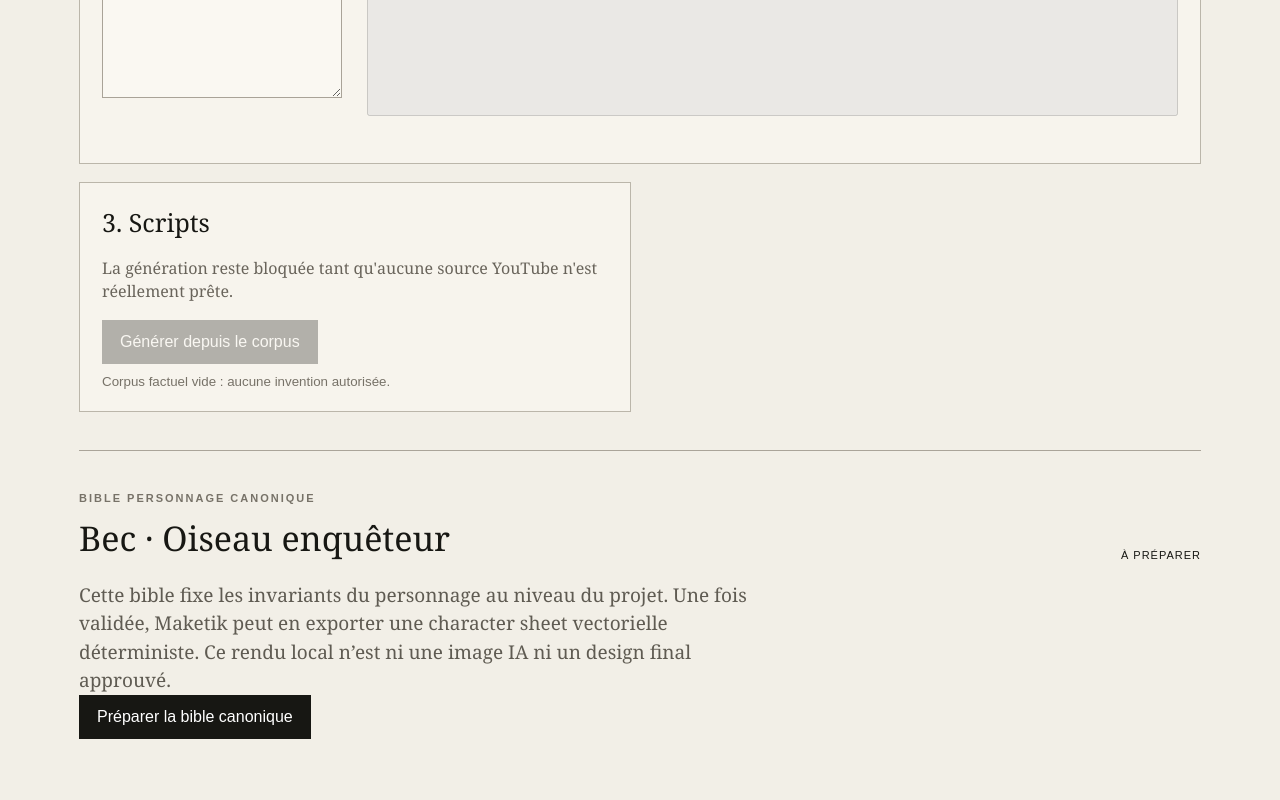
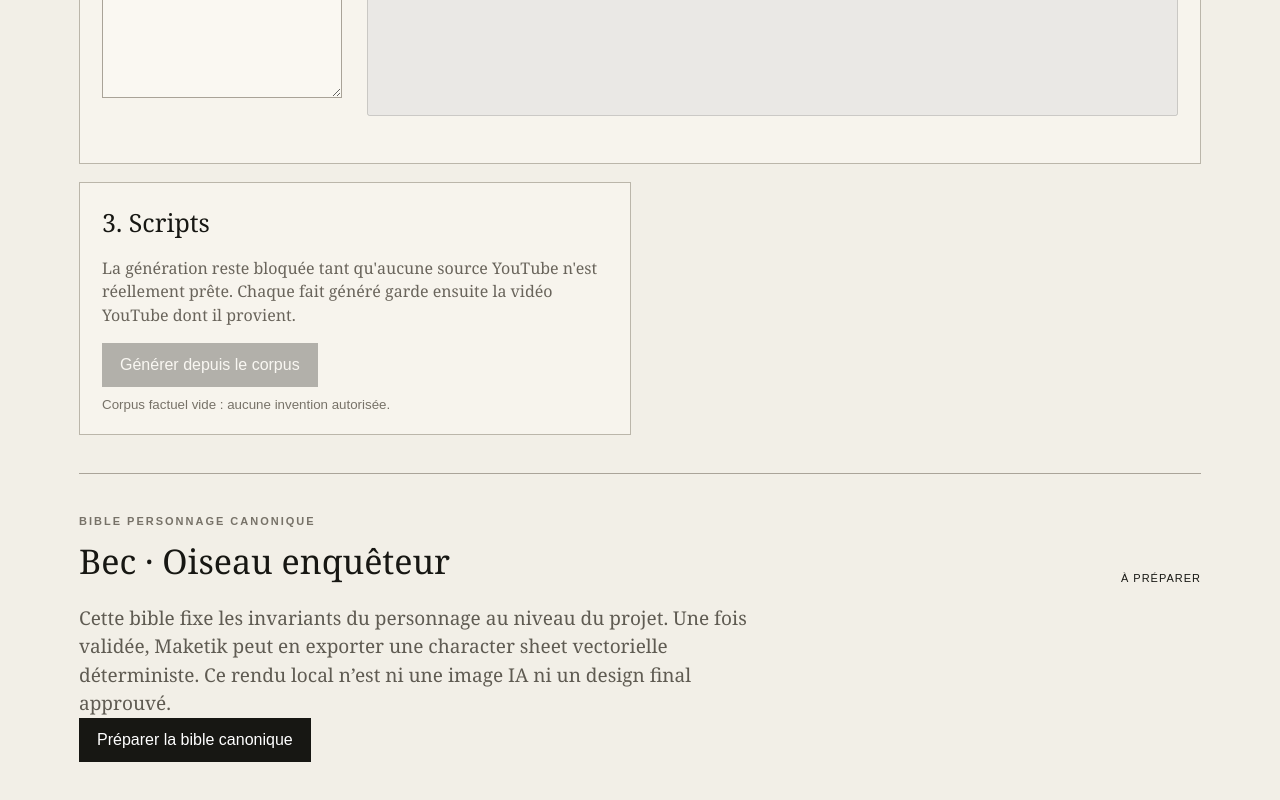
Before and after one commit to ludodulac/Maketik, a Next.js app: page /gain-fric in a window 1280 px wide. Shown: the part 2290-3090 px from the top of the page. Built offline with nearby package versions, Linux system fonts and the light colour scheme.

Commit message:
Show YouTube provenance for Gain fric script facts

```diff
--- a/app/gain-fric/page.js
+++ b/app/gain-fric/page.js
@@ -24,6 +24,15 @@ const initialProject=()=>({
   status:'sources_ready',inspection:null,youtubeCorpus:null,transcript:null,tiktokEvidence:{},scripts:[],editorialProfile:null,lastGeneration:null,characterBible:null
 });
 
+function ScriptFacts({script}){
+  const detailed=Array.isArray(script.sourceFactsDetailed)?script.sourceFactsDetailed:[];
+  if(detailed.length){
+    return <details><summary>Faits source utilisés · provenance YouTube</summary><ul>{detailed.map((fact,n)=><li key={n}><b>{fact.sourceLabel||'SOURCE YOUTUBE'}</b>{' · '}{fact.text}{fact.sourceUrl&&<><br/><small>{fact.sourceUrl}</small></>}{fact.sourceExcerpt&&<><br/><small>Extrait vérifié : “{fact.sourceExcerpt}”</small></>}{fact.provenanceVerified===false&&<><br/><small className="blockHint">Provenance non vérifiée automatiquement : à contrôler avant validation.</small></>}</li>)}</ul></details>;
+  }
+  if(script.sourceFacts?.length) return <details><summary>Faits source utilisés</summary><ul>{script.sourceFacts.map((fact,n)=><li key={n}>{fact}</li>)}</ul></details>;
+  return null;
+}
+
 export default function GainFricPage(){
   const [project,setProject]=useState(initialProject());
   const [notice,setNotice]=useState('');
@@ -49,8 +58,8 @@ export default function GainFricPage(){
       const r=await fetch('/api/generate-scripts',{method:'POST',headers:{'content-type':'application/json'},body:JSON.stringify({projectName:project.name,universe:'Oiseau enquêteur',character:'Bec',references:refs,transcript:project.transcript.text})});
       const data=await r.json();if(!r.ok||!data.ok)throw new Error(data.error||'Génération impossible');
       const scripts=mergeGeneratedScripts(project.scripts,data.scripts,data,uid);
-      updateProject(project.id,{scripts,editorialProfile:data.editorialProfile,lastGeneration:{provider:data.provider,model:data.model,generationMode:data.generationMode,limitations:data.limitations,generatedAt:data.generatedAt},status:'scripts_ready'});
-      setNotice(data.generationMode==='fallback'?`${data.scripts.length} brouillons extractifs créés depuis le corpus factuel uniquement.`:`${data.scripts.length} scripts originaux proposés depuis le corpus factuel.`);
+      updateProject(project.id,{scripts,editorialProfile:data.editorialProfile,lastGeneration:{provider:data.provider,model:data.model,generationMode:data.generationMode,limitations:data.limitations,factualSourceCount:data.factualSourceCount,generatedAt:data.generatedAt},status:'scripts_ready'});
+      setNotice(data.generationMode==='fallback'?`${data.scripts.length} brouillons extractifs créés depuis ${data.factualSourceCount||1} source(s) factuelle(s), avec provenance par vidéo.`:`${data.scripts.length} scripts originaux proposés depuis ${data.factualSourceCount||1} source(s) factuelle(s), avec provenance par vidéo.`);
     }catch(error){setNotice(error.message)}finally{setGenerating(false)}
   }
   function setScriptStatus(id,status){updateProject(project.id,{scripts:(project.scripts||[]).map(s=>s.id===id?{...s,status,validatedAt:status==='validated'?new Date().toISOString():s.validatedAt}:s)})}
@@ -63,11 +72,11 @@ export default function GainFricPage(){
         <div className="panel"><h2>1. Sources réelles</h2><p>La reconnaissance des liens reste séparée de la transcription.</p><button className="primary" onClick={inspectSources} disabled={inspecting}>{inspecting?'Vérification…':'Vérifier les 8 sources'}</button>{project.inspection&&<div className="pipeline"><b>{project.inspection.tiktoks.filter(x=>x.ok).length + project.inspection.youtubes.filter(x=>x.ok).length}</b><span>sources reconnues</span><em>/ 8</em></div>}</div>
         <div className="panel"><h2>Règle de vérité</h2><p>TikTok = structure et rythme seulement. YouTube = matière factuelle seulement. Une vidéo non transcrite ne fournit aucun fait.</p></div>
         <YouTubeCorpusWorkspace project={project} updateProject={updateProject} setNotice={setNotice}/>
-        <div className="panel"><h2>3. Scripts</h2><p>La génération reste bloquée tant qu'aucune source YouTube n'est réellement prête.</p><button className="primary" onClick={generateScripts} disabled={generating||!project.transcript?.text}>{generating?'Génération…':'Générer depuis le corpus'}</button>{!project.transcript?.text&&<small className="blockHint">Corpus factuel vide : aucune invention autorisée.</small>}{project.lastGeneration?.generationMode==='fallback'&&<small className="blockHint">Mode local : brouillons extractifs, pas scripts originaux IA.</small>}</div>
+        <div className="panel"><h2>3. Scripts</h2><p>La génération reste bloquée tant qu'aucune source YouTube n'est réellement prête. Chaque fait généré garde ensuite la vidéo YouTube dont il provient.</p><button className="primary" onClick={generateScripts} disabled={generating||!project.transcript?.text}>{generating?'Génération…':'Générer depuis le corpus'}</button>{!project.transcript?.text&&<small className="blockHint">Corpus factuel vide : aucune invention autorisée.</small>}{project.lastGeneration?.generationMode==='fallback'&&<small className="blockHint">Mode local : brouillons extractifs, pas scripts originaux IA.</small>}</div>
       </div>
       {project.inspection?.tiktoks?.some(source=>source?.ok)&&<TikTokReferenceWorkspace project={project} updateProject={updateProject} setNotice={setNotice}/>}
       <CharacterBibleWorkspace project={project} universeName="Oiseau enquêteur" characterName="Bec" updateProject={updateProject} setNotice={setNotice}/>
-      {(project.scripts||[]).length>0&&<div className="scriptsArea"><div className="sectionTitle"><div><p className="kicker">SCRIPTS GAIN FRIC</p><h2>Propositions à valider</h2></div><span>{project.scripts.filter(s=>s.status==='validated').length} validé(s)</span></div>{project.scripts.map((s,i)=><article className={'scriptCard '+(s.status==='validated'?'validated':'')} key={s.id}><div className="scriptHead"><div><span className="scriptNo">#{String(i+1).padStart(2,'0')}</span><h3>{s.title}</h3><p>{s.angle}</p></div><span className="chip">≈ {s.estimatedSeconds}s</span></div><blockquote>{s.hook}</blockquote><div className="scriptText">{s.script}</div>{s.sourceFacts?.length>0&&<details><summary>Faits source utilisés</summary><ul>{s.sourceFacts.map((fact,n)=><li key={n}>{fact}</li>)}</ul></details>}<div className="inlineActions">{s.status==='validated'?<button onClick={()=>setScriptStatus(s.id,'proposed')}>Retirer la validation</button>:<button className="primary" onClick={()=>setScriptStatus(s.id,'validated')}>✓ Valider ce script</button>}</div></article>)}</div>}
+      {(project.scripts||[]).length>0&&<div className="scriptsArea"><div className="sectionTitle"><div><p className="kicker">SCRIPTS GAIN FRIC</p><h2>Propositions à valider</h2></div><span>{project.scripts.filter(s=>s.status==='validated').length} validé(s)</span></div>{project.scripts.map((s,i)=><article className={'scriptCard '+(s.status==='validated'?'validated':'')} key={s.id}><div className="scriptHead"><div><span className="scriptNo">#{String(i+1).padStart(2,'0')}</span><h3>{s.title}</h3><p>{s.angle}</p></div><span className="chip">≈ {s.estimatedSeconds}s</span></div><blockquote>{s.hook}</blockquote><div className="scriptText">{s.script}</div><ScriptFacts script={s}/><div className="inlineActions">{s.status==='validated'?<button onClick={()=>setScriptStatus(s.id,'proposed')}>Retirer la validation</button>:<button className="primary" onClick={()=>setScriptStatus(s.id,'validated')}>✓ Valider ce script</button>}</div></article>)}</div>}
     </div>
   </main>;
 }
```
